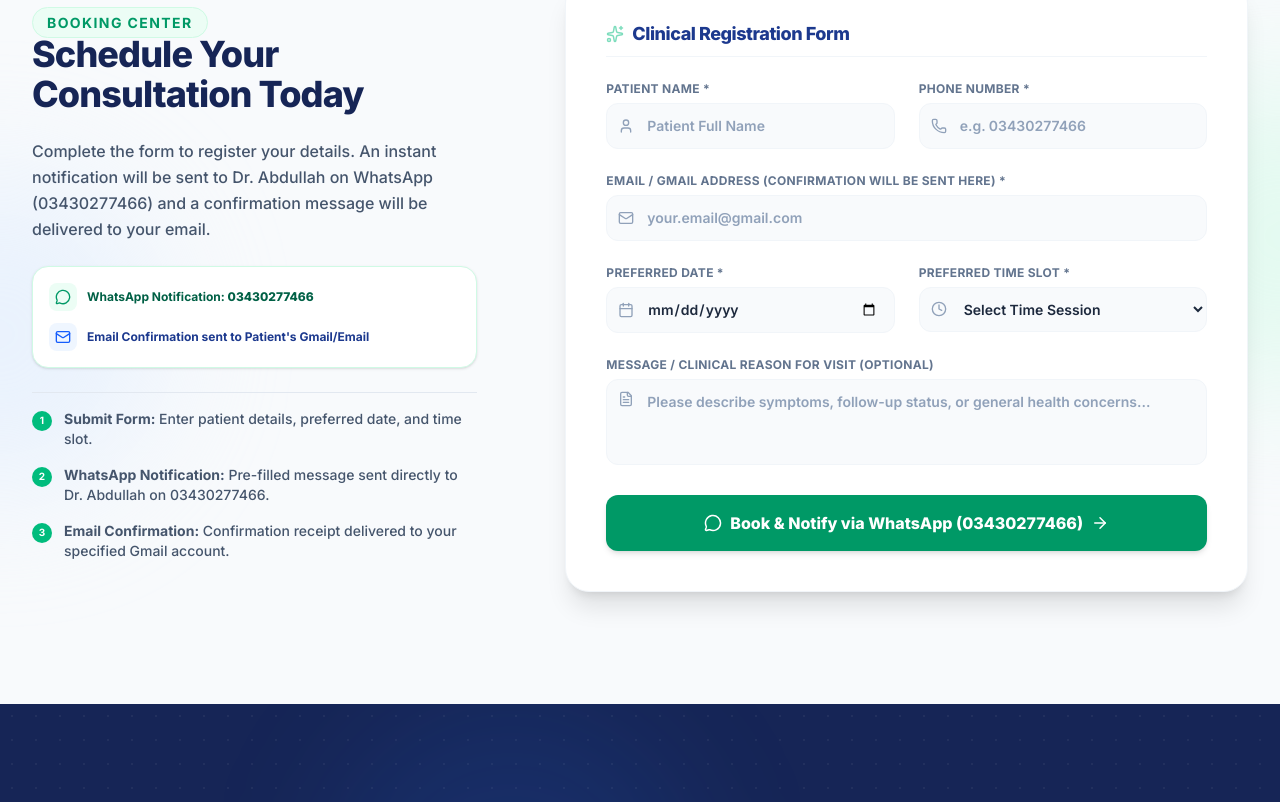
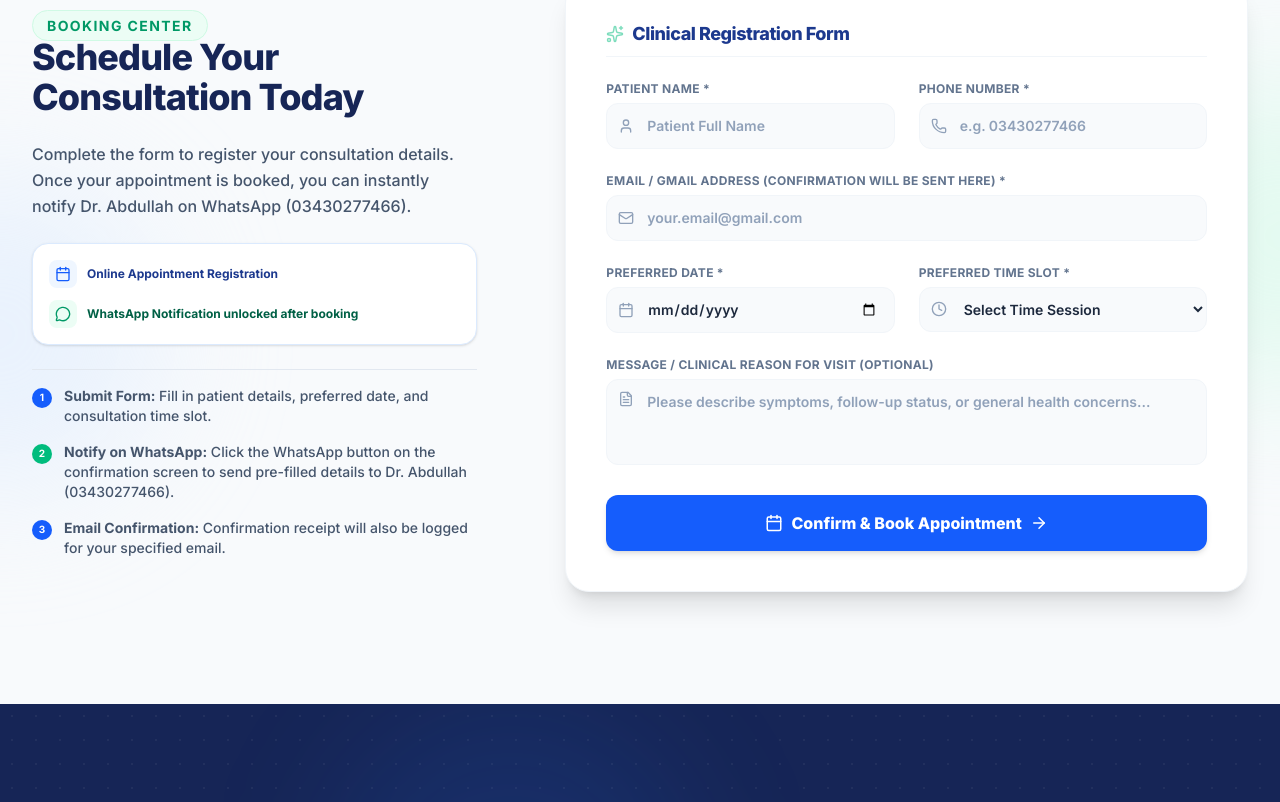
Before and after one commit to maraapna8-png/Abdullah-Azam, a React (Vite) app: page / in a window 1280 px wide. Shown: the part 4458-5260 px from the top of the page. Built offline with nearby package versions, Linux system fonts and the light colour scheme.

Commit message:
refactor: update appointment flow and clinic UI
- Remove automatic WhatsApp redirect on booking
- Update clinic hours visual style
- Add patient name to appointment details display
- Update social links to point to booking section

```diff
--- a/src/components/BookingForm.tsx
+++ b/src/components/BookingForm.tsx
@@ -150,9 +150,6 @@ export default function BookingForm({ preselectedService, onBookingSuccess }: Bo
     existing.push(newAppointment);
     localStorage.setItem('dr_abdullah_bookings', JSON.stringify(existing));
 
-    // Open WhatsApp URL to trigger notification to Dr. Abdullah (03430277466)
-    window.open(generatedWaUrl, '_blank', 'noopener,noreferrer');
-
     // Callback to root
     onBookingSuccess(newAppointment);
     setSuccessBooking(newAppointment);
@@ -186,33 +183,33 @@ export default function BookingForm({ preselectedService, onBookingSuccess }: Bo
               Schedule Your Consultation Today
             </h2>
             <p className="text-slate-600 leading-relaxed font-medium text-sm sm:text-base">
-              Complete the form to register your details. An instant notification will be sent to Dr. Abdullah on WhatsApp (03430277466) and a confirmation message will be delivered to your email.
+              Complete the form to register your consultation details. Once your appointment is booked, you can instantly notify Dr. Abdullah on WhatsApp (03430277466).
             </p>
 
             {/* Notifications Info Box */}
-            <div className="bg-white border border-emerald-100 rounded-2xl p-4 shadow-sm space-y-3">
+            <div className="bg-white border border-blue-100 rounded-2xl p-4 shadow-sm space-y-3">
+              <div className="flex items-center space-x-2.5 text-blue-900 font-bold text-xs">
+                <div className="w-7 h-7 rounded-lg bg-blue-50 text-blue-600 flex items-center justify-center shrink-0">
+                  <Calendar size={16} />
+                </div>
+                <span>Online Appointment Registration</span>
+              </div>
               <div className="flex items-center space-x-2.5 text-emerald-800 font-bold text-xs">
                 <div className="w-7 h-7 rounded-lg bg-emerald-50 text-emerald-600 flex items-center justify-center shrink-0">
                   <MessageCircle size={16} />
                 </div>
-                <span>WhatsApp Notification: <strong>03430277466</strong></span>
-              </div>
-              <div className="flex items-center space-x-2.5 text-blue-900 font-bold text-xs">
-                <div className="w-7 h-7 rounded-lg bg-blue-50 text-blue-600 flex items-center justify-center shrink-0">
-                  <Mail size={16} />
-                </div>
-                <span>Email Confirmation sent to Patient's Gmail/Email</span>
+                <span>WhatsApp Notification unlocked after booking</span>
               </div>
             </div>
 
             {/* Quick tips */}
             <div className="space-y-4 pt-4 border-t border-slate-200">
               <div className="flex items-start space-x-3">
-                <div className="w-5 h-5 rounded-full bg-emerald-500 text-white flex items-center justify-center text-[10px] font-bold shrink-0 mt-0.5">
+                <div className="w-5 h-5 rounded-full bg-blue-600 text-white flex items-center justify-center text-[10px] font-bold shrink-0 mt-0.5">
                   1
                 </div>
                 <p className="text-xs sm:text-sm text-slate-600 font-medium">
-                  <strong>Submit Form:</strong> Enter patient details, preferred date, and time slot.
+                  <strong>Submit Form:</strong> Fill in patient details, preferred date, and consultation time slot.
                 </p>
               </div>
               <div className="flex items-start space-x-3">
@@ -220,15 +217,15 @@ export default function BookingForm({ preselectedService, onBookingSuccess }: Bo
                   2
                 </div>
                 <p className="text-xs sm:text-sm text-slate-600 font-medium">
-                  <strong>WhatsApp Notification:</strong> Pre-filled message sent directly to Dr. Abdullah on 03430277466.
+                  <strong>Notify on WhatsApp:</strong> Click the WhatsApp button on the confirmation screen to send pre-filled details to Dr. Abdullah (03430277466).
                 </p>
               </div>
               <div className="flex items-start space-x-3">
-                <div className="w-5 h-5 rounded-full bg-emerald-500 text-white flex items-center justify-center text-[10px] font-bold shrink-0 mt-0.5">
+                <div className="w-5 h-5 rounded-full bg-blue-600 text-white flex items-center justify-center text-[10px] font-bold shrink-0 mt-0.5">
                   3
                 </div>
                 <p className="text-xs sm:text-sm text-slate-600 font-medium">
-                  <strong>Email Confirmation:</strong> Confirmation receipt delivered to your specified Gmail account.
+                  <strong>Email Confirmation:</strong> Confirmation receipt will also be logged for your specified email.
                 </p>
               </div>
             </div>
@@ -257,29 +254,8 @@ export default function BookingForm({ preselectedService, onBookingSuccess }: Bo
                     </p>
                   </div>
 
-                  {/* Dual Notification Status Badges */}
+                  {/* Notification Status Badge */}
                   <div className="space-y-2.5 max-w-md mx-auto text-left">
-                    {/* WhatsApp Status */}
-                    <div className="p-3.5 bg-emerald-50 border border-emerald-200 rounded-2xl flex items-center justify-between text-xs">
-                      <div className="flex items-center space-x-2.5">
-                        <div className="w-8 h-8 rounded-full bg-emerald-500 text-white flex items-center justify-center shrink-0">
-                          <MessageCircle size={16} />
-                        </div>
-                        <div>
-                          <p className="font-bold text-emerald-950">WhatsApp Alert Sent</p>
-                          <p className="text-emerald-700 font-medium text-[11px]">Notification sent to <strong>03430277466</strong></p>
-                        </div>
-                      </div>
-                      <a
-                        href={whatsappLink}
-                        target="_blank"
-                        rel="noopener noreferrer"
-                        className="bg-emerald-600 hover:bg-emerald-700 text-white font-bold text-[11px] px-3 py-1.5 rounded-lg flex items-center gap-1 shadow-sm shrink-0"
-                      >
-                        Send Again <ExternalLink size={12} />
-                      </a>
-                    </div>
-
                     {/* Email Status */}
                     <div className="p-3.5 bg-blue-50 border border-blue-200 rounded-2xl flex items-center justify-between text-xs">
                       <div className="flex items-center space-x-2.5">
@@ -324,22 +300,25 @@ export default function BookingForm({ preselectedService, onBookingSuccess }: Bo
                     </div>
                   </div>
 
-                  <div className="flex flex-col sm:flex-row items-center justify-center gap-3 max-w-md mx-auto pt-2">
-                    <button
-                      onClick={() => setSuccessBooking(null)}
-                      className="w-full sm:w-auto border border-slate-200 hover:bg-slate-50 font-semibold text-xs px-5 py-3 rounded-xl transition-all cursor-pointer"
-                    >
-                      Book Another Slot
-                    </button>
+                  {/* Prominent WhatsApp Action CTA */}
+                  <div className="max-w-md mx-auto pt-2 space-y-3">
                     <a
                       href={whatsappLink}
                       target="_blank"
                       rel="noopener noreferrer"
-                      className="w-full sm:w-auto bg-emerald-600 hover:bg-emerald-700 text-white font-bold text-xs px-5 py-3 rounded-xl shadow-md transition-all cursor-pointer flex items-center justify-center gap-1.5"
+                      className="w-full bg-emerald-600 hover:bg-emerald-700 text-white font-extrabold text-sm py-4 px-6 rounded-2xl shadow-lg shadow-emerald-600/20 transition-all hover:-translate-y-0.5 flex items-center justify-center gap-2.5 cursor-pointer"
                     >
-                      <MessageCircle size={15} />
-                      Open WhatsApp (03430277466)
+                      <MessageCircle size={20} />
+                      <span>Send Appointment Details via WhatsApp (03430277466)</span>
+                      <ExternalLink size={16} />
                     </a>
+
+                    <button
+                      onClick={() => setSuccessBooking(null)}
+                      className="w-full border border-slate-200 hover:bg-slate-50 font-semibold text-xs py-3 rounded-xl transition-all cursor-pointer text-slate-600"
+                    >
+                      Book Another Appointment
+                    </button>
                   </div>
                 </div>
               ) : (
@@ -516,18 +495,18 @@ export default function BookingForm({ preselectedService, onBookingSuccess }: Bo
                   <button
                     type="submit"
                     disabled={isSubmitting}
-                    className="w-full bg-emerald-600 hover:bg-emerald-700 text-white font-extrabold text-sm sm:text-base py-3.5 sm:py-4 rounded-xl shadow-md transition-all hover:-translate-y-0.5 active:translate-y-0 disabled:opacity-50 disabled:translate-y-0 cursor-pointer text-center flex items-center justify-center gap-2"
+                    className="w-full bg-blue-600 hover:bg-blue-700 text-white font-extrabold text-sm sm:text-base py-3.5 sm:py-4 rounded-xl shadow-md transition-all hover:-translate-y-0.5 active:translate-y-0 disabled:opacity-50 disabled:translate-y-0 cursor-pointer text-center flex items-center justify-center gap-2"
                     id="btn-appointment-submit"
                   >
                     {isSubmitting ? (
                       <>
                         <div className="w-5 h-5 border-2 border-white/35 border-t-white rounded-full animate-spin" />
-                        <span>Sending WhatsApp & Email Alerts...</span>
+                        <span>Confirming & Booking Slot...</span>
                       </>
                     ) : (
                       <>
-                        <MessageCircle size={18} />
-                        <span>Book & Notify via WhatsApp (03430277466)</span>
+                        <Calendar size={18} />
+                        <span>Confirm & Book Appointment</span>
                         <ArrowRight size={18} />
                       </>
                     )}
--- a/src/components/Contact.tsx
+++ b/src/components/Contact.tsx
@@ -82,17 +82,26 @@ export default function Contact() {
             </div>
 
             {/* Practice Hours Container */}
-            <div className="bg-gradient-to-tr from-blue-900 to-blue-850 text-white rounded-3xl p-6 sm:p-8 shadow-md">
-              <h3 className="text-base font-extrabold border-b border-white/10 pb-3 flex items-center gap-2">
-                <Clock size={18} className="text-emerald-300" />
-                Clinic Working Sessions
-              </h3>
+            <div className="bg-slate-900 border border-slate-800 text-white rounded-3xl p-6 sm:p-8 shadow-xl">
+              <div className="flex items-center justify-between border-b border-slate-800 pb-3.5">
+                <h3 className="text-base sm:text-lg font-extrabold text-white flex items-center gap-2">
+                  <Clock size={20} className="text-emerald-400" />
+                  Clinic Working Sessions
+                </h3>
+                <span className="text-[10px] sm:text-[11px] font-bold text-emerald-400 bg-emerald-950/80 border border-emerald-500/30 px-2.5 py-0.5 rounded-full uppercase tracking-wider">
+                  Weekly Timings
+                </span>
+              </div>
 
-              <div className="mt-4 space-y-2.5 text-xs sm:text-sm">
+              <div className="mt-4 space-y-2.5">
                 {CLINIC_HOURS.map((hour, idx) => (
-                  <div key={idx} className="flex justify-between items-center py-1 border-b border-white/5 last:border-0">
-                    <span className="font-semibold text-blue-100">{hour.day}</span>
-                    <span className={`font-bold ${hour.closed ? 'text-red-300 uppercase tracking-wider' : 'text-emerald-300'}`}>
+                  <div key={idx} className="flex justify-between items-center py-1.5 border-b border-slate-800/60 last:border-0">
+                    <span className="font-bold text-slate-100 text-xs sm:text-sm">{hour.day}</span>
+                    <span className={`font-bold text-xs sm:text-sm px-3 py-1 rounded-lg ${
+                      hour.closed
+                        ? 'text-rose-300 bg-rose-950/80 border border-rose-500/30 uppercase tracking-wider'
+                        : 'text-emerald-300 bg-emerald-950/80 border border-emerald-500/30'
+                    }`}>
                       {hour.hours}
                     </span>
                   </div>
--- a/src/components/Footer.tsx
+++ b/src/components/Footer.tsx
@@ -36,7 +36,7 @@ export default function Footer({ onViewPortal, onOpenPatientPortal }: FooterProp
               {/* Fake but clean responsive social anchors */}
               <a href="#" className="w-8 h-8 rounded-lg bg-slate-800 hover:bg-blue-600 text-white flex items-center justify-center transition-colors text-xs font-bold" aria-label="Facebook">F</a>
               <a href="#" className="w-8 h-8 rounded-lg bg-slate-800 hover:bg-blue-400 text-white flex items-center justify-center transition-colors text-xs font-bold" aria-label="Twitter">T</a>
-              <a href="#" className="w-8 h-8 rounded-lg bg-slate-800 hover:bg-emerald-500 text-white flex items-center justify-center transition-colors text-xs font-bold" aria-label="WhatsApp">W</a>
+              <a href="#appointment" className="w-8 h-8 rounded-lg bg-slate-800 hover:bg-emerald-500 text-white flex items-center justify-center transition-colors text-xs font-bold" aria-label="WhatsApp" title="Book Appointment First">W</a>
               <a href="#" className="w-8 h-8 rounded-lg bg-slate-800 hover:bg-red-500 text-white flex items-center justify-center transition-colors text-xs font-bold" aria-label="Youtube">Y</a>
             </div>
           </div>
@@ -69,15 +69,13 @@ export default function Footer({ onViewPortal, onOpenPatientPortal }: FooterProp
 
               <div className="flex items-start space-x-2.5">
                 <a
-                  href={`https://wa.me/${CLINIC_INFO.whatsappRaw}?text=${encodeURIComponent('Hello Dr. Abdullah, I am contacting you from the clinic website.')}`}
-                  target="_blank"
-                  rel="noopener noreferrer"
+                  href="#appointment"
                   className="flex items-start space-x-2.5 text-slate-400 hover:text-emerald-400 transition-colors"
                 >
                   <span className="w-4 h-4 rounded bg-emerald-500/20 text-emerald-400 flex items-center justify-center font-bold text-[10px] shrink-0 mt-0.5">W</span>
                   <div>
                     <span className="text-white hover:text-emerald-400 font-bold block">{CLINIC_INFO.whatsapp}</span>
-                    <span className="text-[11px] text-emerald-400 font-semibold uppercase block">Official WhatsApp</span>
+                    <span className="text-[11px] text-emerald-400 font-semibold uppercase block">WhatsApp (Book Appointment First)</span>
                   </div>
                 </a>
               </div>
--- a/src/components/PatientPortal.tsx
+++ b/src/components/PatientPortal.tsx
@@ -943,6 +943,11 @@ export default function PatientPortal({ onClose, onBookNewAppointment }: Patient
                             </div>
 
                             <div className="flex items-center gap-2 text-slate-600">
+                              <User size={16} className="text-purple-600 shrink-0" />
+                              <span>Patient Name: <strong>{app.patientName}</strong></span>
+                            </div>
+
+                            <div className="flex items-center gap-2 text-slate-600">
                               <Stethoscope size={16} className="text-emerald-600 shrink-0" />
                               <span>Doctor: <strong>Dr. Abdullah</strong> (General Physician)</span>
                             </div>
```
